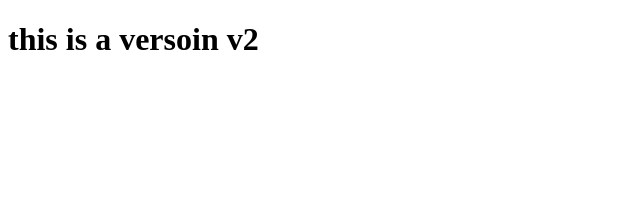
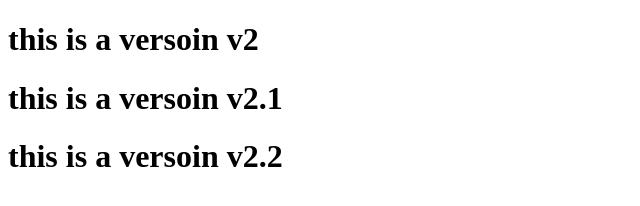
Before and after one commit to GitGulshan/gitlearningrepo, a plain HTML site: page index.html in a window 1280 px wide. Shown: the whole page, without its empty margins (0-640 px from the left). Drawn offline with Linux system fonts and the light colour scheme.

Commit message:
this is the new commit with different version in the index.html files

```diff
--- a/index.html
+++ b/index.html
@@ -9,6 +9,8 @@
 
 <body>
     <h1>this is a versoin v2</h1>
+    <h1>this is a versoin v2.1</h1>
+    <h1>this is a versoin v2.2</h1>
 </body>
 
 </html>
```
